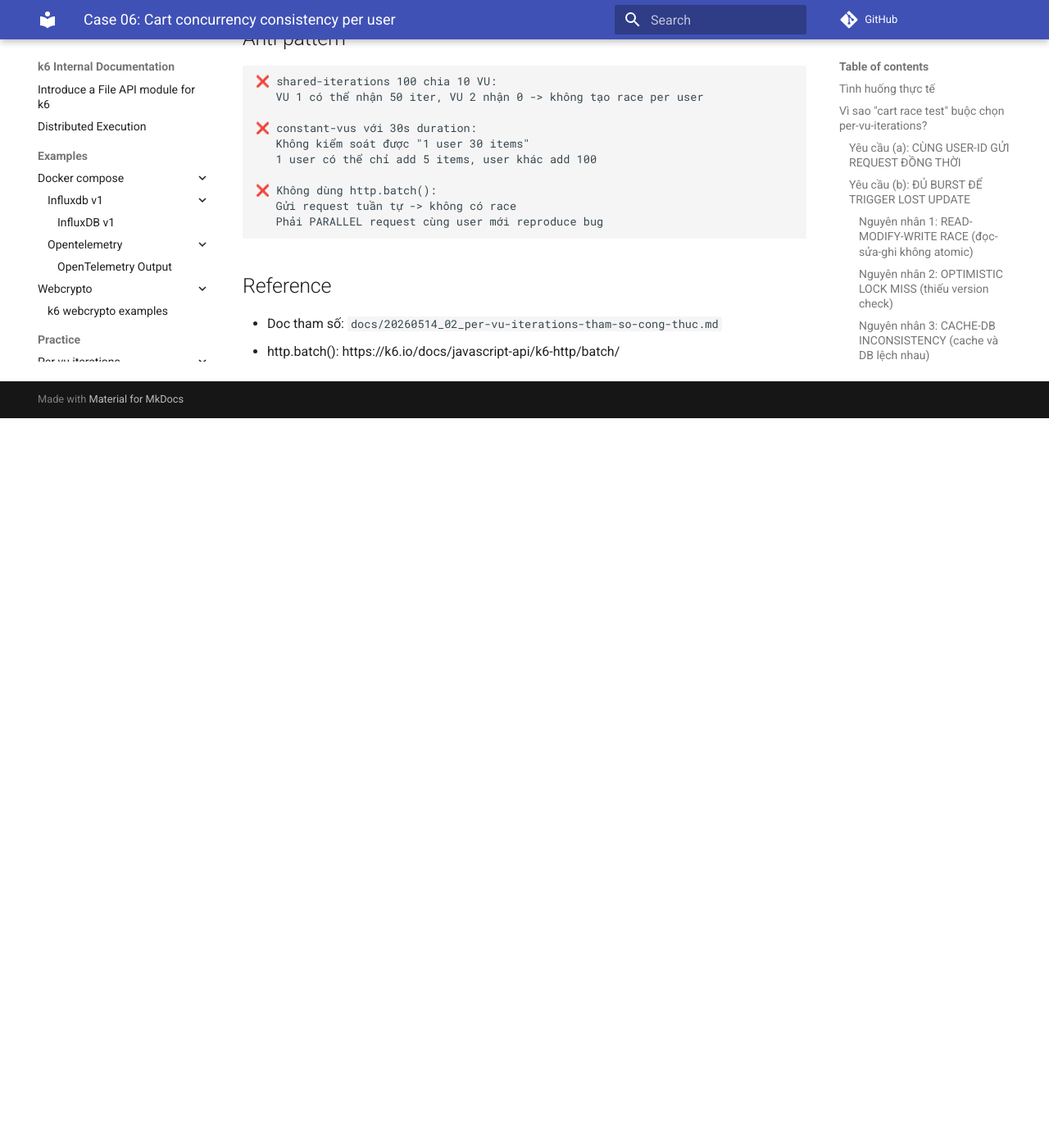
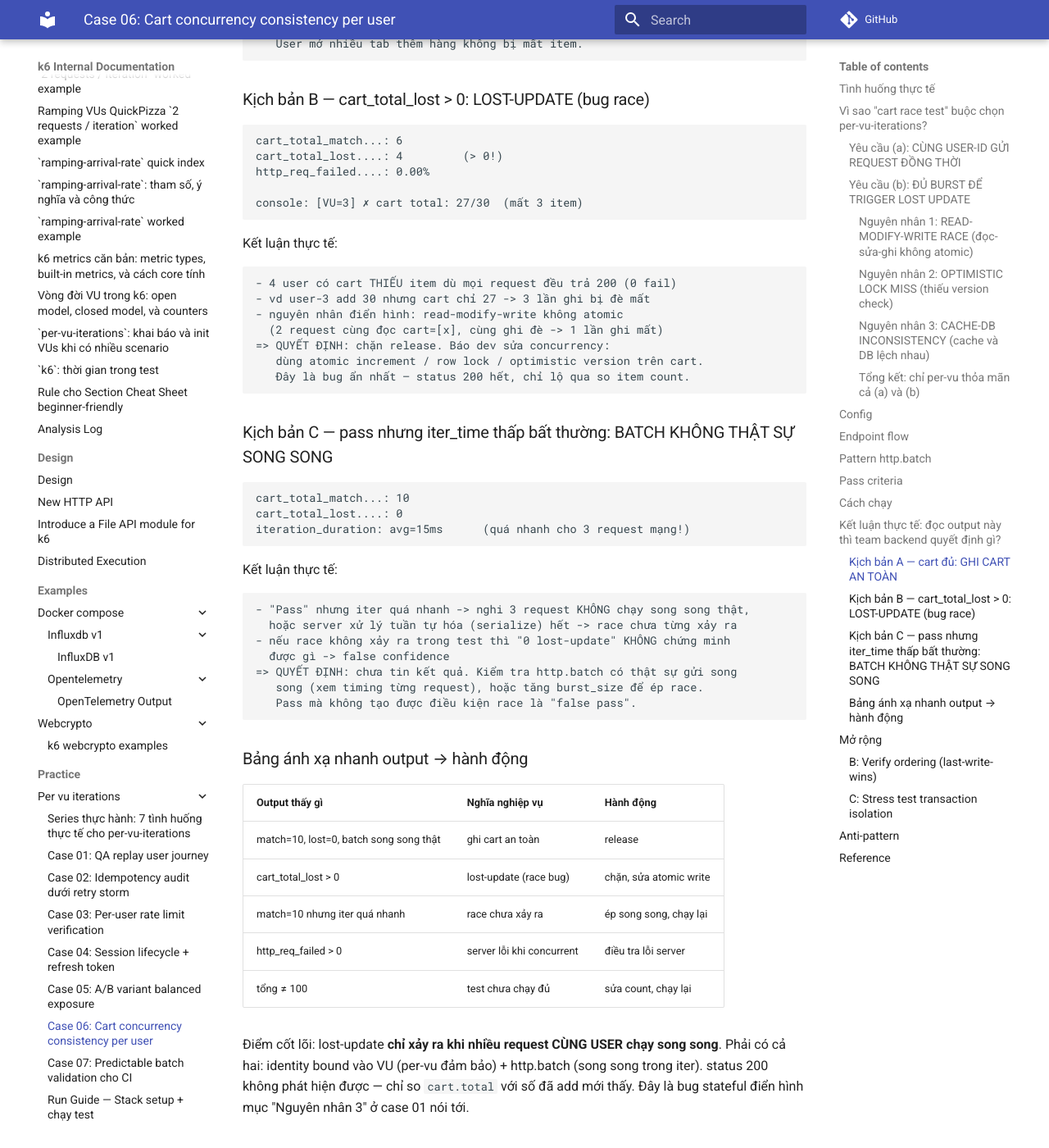
Before and after one commit to meomew-auto/markdown, an MkDocs documentation site: the page built from docs/practice/per-vu-iterations/06_cart-concurrency.md, in a window 1280 px wide and 1400 px high, scrolled down 6505 px. Shown: the whole window at 82% size. Built offline with MkDocs 1.6.1 and Material for MkDocs 9.7.7, drawn with Linux system fonts in a browser that asks for light colours; comment, search, counter and statistics services are not loaded; before the commit the page ends 7015 px from its top, so only the background shows below that; some of the changed text lies outside the part shown.

Commit message:
Update docs

````diff
--- a/docs/practice/per-vu-iterations/06_cart-concurrency.md
+++ b/docs/practice/per-vu-iterations/06_cart-concurrency.md
@@ -296,9 +296,92 @@ Output console:
   ... cho cả 10 VU
 ```
 
+## Kết luận thực tế: đọc output này thì team backend quyết định gì?
+
+Mục tiêu nghiệp vụ: phát hiện **lost-update** — khi cùng 1 user gửi nhiều
+request thêm giỏ hàng SONG SONG (mở nhiều tab, bấm nhanh), server có ghi
+đủ mọi item hay bị mất do race condition. Mỗi user thêm 30 item; nếu cart
+cuối < 30 thì có item bị "nuốt".
+
+Nhắc lại kỳ vọng: 10 user đều cart đủ 30, 0 lost-update, tổng 100 iter.
+
+### Kịch bản A — cart đủ: GHI CART AN TOÀN
+
+```text
+cart_total_match...: 10
+cart_total_lost....: 0
+http_req_failed....: 0.00%
+iterations.........: 100
+```
+
+Kết luận thực tế:
+
+```text
+- 10/10 user có cart đúng 30 item dù 3 request/burst gửi song song
+- 0 lost-update -> server xử lý concurrent add an toàn (atomic/khóa đúng)
+=> QUYẾT ĐỊNH: cart service chịu được concurrent write per-user, an toàn.
+   User mở nhiều tab thêm hàng không bị mất item.
+```
+
+### Kịch bản B — cart_total_lost > 0: LOST-UPDATE (bug race)
+
+```text
+cart_total_match...: 6
+cart_total_lost....: 4         (> 0!)
+http_req_failed....: 0.00%
+
+console: [VU=3] ✗ cart total: 27/30  (mất 3 item)
+```
+
+Kết luận thực tế:
+
+```text
+- 4 user có cart THIẾU item dù mọi request đều trả 200 (0 fail)
+- vd user-3 add 30 nhưng cart chỉ 27 -> 3 lần ghi bị đè mất
+- nguyên nhân điển hình: read-modify-write không atomic
+  (2 request cùng đọc cart=[x], cùng ghi đè -> 1 lần ghi mất)
+=> QUYẾT ĐỊNH: chặn release. Báo dev sửa concurrency:
+   dùng atomic increment / row lock / optimistic version trên cart.
+   Đây là bug ẩn nhất — status 200 hết, chỉ lộ qua so item count.
+```
+
+### Kịch bản C — pass nhưng iter_time thấp bất thường: BATCH KHÔNG THẬT SỰ SONG SONG
+
+```text
+cart_total_match...: 10
+cart_total_lost....: 0
+iteration_duration: avg=15ms      (quá nhanh cho 3 request mạng!)
+```
+
+Kết luận thực tế:
+
+```text
+- "Pass" nhưng iter quá nhanh -> nghi 3 request KHÔNG chạy song song thật,
+  hoặc server xử lý tuần tự hóa (serialize) hết -> race chưa từng xảy ra
+- nếu race không xảy ra trong test thì "0 lost-update" KHÔNG chứng minh
+  được gì -> false confidence
+=> QUYẾT ĐỊNH: chưa tin kết quả. Kiểm tra http.batch có thật sự gửi song
+   song (xem timing từng request), hoặc tăng burst_size để ép race.
+   Pass mà không tạo được điều kiện race là "false pass".
+```
+
+### Bảng ánh xạ nhanh output → hành động
+
+| Output thấy gì | Nghĩa nghiệp vụ | Hành động |
+| --- | --- | --- |
+| match=10, lost=0, batch song song thật | ghi cart an toàn | release |
+| cart_total_lost > 0 | lost-update (race bug) | chặn, sửa atomic write |
+| match=10 nhưng iter quá nhanh | race chưa xảy ra | ép song song, chạy lại |
+| http_req_failed > 0 | server lỗi khi concurrent | điều tra lỗi server |
+| tổng ≠ 100 | test chưa chạy đủ | sửa count, chạy lại |
+
+Điểm cốt lõi: lost-update **chỉ xảy ra khi nhiều request CÙNG USER chạy
+song song**. Phải có cả hai: identity bound vào VU (per-vu đảm bảo) +
+http.batch (song song trong iter). status 200 không phát hiện được — chỉ
+so `cart.total` với số đã add mới thấy. Đây là bug stateful điển hình mục
+"Nguyên nhân 3" ở case 01 nói tới.
+
 ## Mở rộng
-
-### A: Test với load tăng dần concurrent count
 
 ```js
 // Mỗi đợt tăng số tab mở
````
